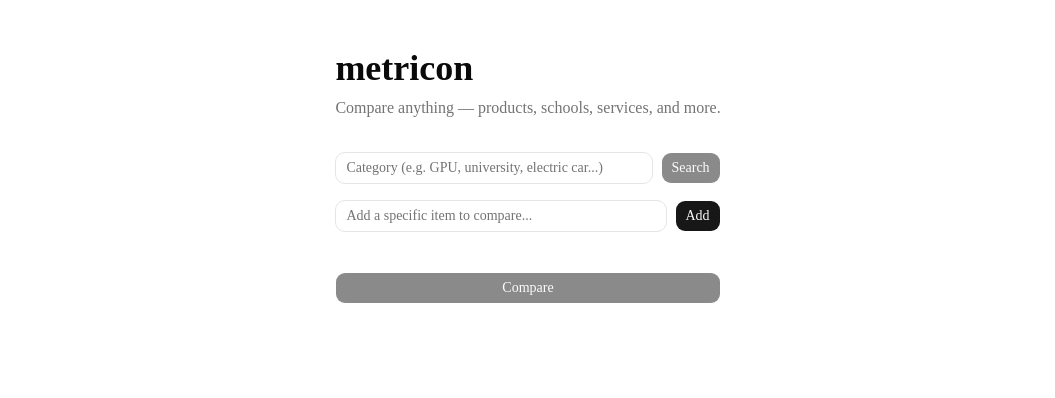
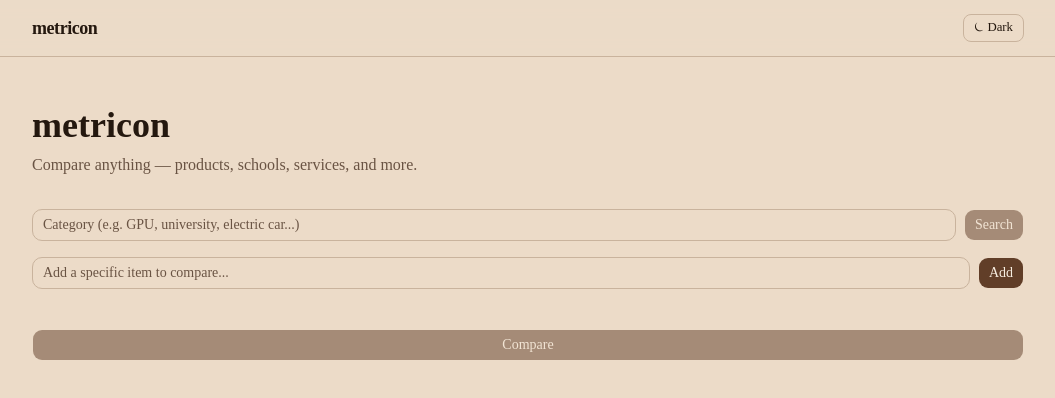
Before and after one commit to brimatt16219/metricon, a Next.js app in the folder frontend/: page / in a window 1280 px wide. Shown: the top 398 px of the page, without its empty margins (112-1167 px from the left). Built offline with nearby package versions, Linux system fonts and the light colour scheme.

Commit message:
feat: add warm beige/brown theme with dark mode toggle and navbar

```diff
--- a/frontend/package.json
+++ b/frontend/package.json
@@ -13,6 +13,7 @@
     "clsx": "^2.1.1",
     "lucide-react": "^1.21.0",
     "next": "16.2.9",
+    "next-themes": "^0.4.6",
     "radix-ui": "^1.6.0",
     "react": "19.2.4",
     "react-dom": "19.2.4",
--- a/frontend/src/app/globals.css
+++ b/frontend/src/app/globals.css
@@ -48,73 +48,75 @@
   --radius-4xl: calc(var(--radius) * 2.6);
 }
 
+/* ── Light mode: warm beige ── */
 :root {
-  --background: oklch(1 0 0);
-  --foreground: oklch(0.145 0 0);
-  --card: oklch(1 0 0);
-  --card-foreground: oklch(0.145 0 0);
-  --popover: oklch(1 0 0);
-  --popover-foreground: oklch(0.145 0 0);
-  --primary: oklch(0.205 0 0);
-  --primary-foreground: oklch(0.985 0 0);
-  --secondary: oklch(0.97 0 0);
-  --secondary-foreground: oklch(0.205 0 0);
-  --muted: oklch(0.97 0 0);
-  --muted-foreground: oklch(0.556 0 0);
-  --accent: oklch(0.97 0 0);
-  --accent-foreground: oklch(0.205 0 0);
+  --background: oklch(0.9 0.032 72);
+  --foreground: oklch(0.22 0.025 55);
+  --card: oklch(0.93 0.028 73);
+  --card-foreground: oklch(0.22 0.025 55);
+  --popover: oklch(0.93 0.028 73);
+  --popover-foreground: oklch(0.22 0.025 55);
+  --primary: oklch(0.4 0.06 52);
+  --primary-foreground: oklch(0.95 0.02 75);
+  --secondary: oklch(0.85 0.038 70);
+  --secondary-foreground: oklch(0.28 0.035 54);
+  --muted: oklch(0.87 0.034 71);
+  --muted-foreground: oklch(0.46 0.038 58);
+  --accent: oklch(0.81 0.046 68);
+  --accent-foreground: oklch(0.28 0.035 54);
   --destructive: oklch(0.577 0.245 27.325);
-  --border: oklch(0.922 0 0);
-  --input: oklch(0.922 0 0);
-  --ring: oklch(0.708 0 0);
-  --chart-1: oklch(0.87 0 0);
-  --chart-2: oklch(0.556 0 0);
-  --chart-3: oklch(0.439 0 0);
-  --chart-4: oklch(0.371 0 0);
-  --chart-5: oklch(0.269 0 0);
+  --border: oklch(0.78 0.04 68);
+  --input: oklch(0.78 0.04 68);
+  --ring: oklch(0.5 0.05 58);
+  --chart-1: oklch(0.55 0.12 55);
+  --chart-2: oklch(0.6 0.1 80);
+  --chart-3: oklch(0.65 0.08 110);
+  --chart-4: oklch(0.5 0.1 30);
+  --chart-5: oklch(0.7 0.09 200);
   --radius: 0.625rem;
-  --sidebar: oklch(0.985 0 0);
-  --sidebar-foreground: oklch(0.145 0 0);
-  --sidebar-primary: oklch(0.205 0 0);
-  --sidebar-primary-foreground: oklch(0.985 0 0);
-  --sidebar-accent: oklch(0.97 0 0);
-  --sidebar-accent-foreground: oklch(0.205 0 0);
-  --sidebar-border: oklch(0.922 0 0);
-  --sidebar-ring: oklch(0.708 0 0);
+  --sidebar: oklch(0.88 0.034 72);
+  --sidebar-foreground: oklch(0.22 0.025 55);
+  --sidebar-primary: oklch(0.4 0.06 52);
+  --sidebar-primary-foreground: oklch(0.95 0.02 75);
+  --sidebar-accent: oklch(0.85 0.038 70);
+  --sidebar-accent-foreground: oklch(0.28 0.035 54);
+  --sidebar-border: oklch(0.78 0.04 68);
+  --sidebar-ring: oklch(0.5 0.05 58);
 }
 
+/* ── Dark mode: deep brown ── */
 .dark {
-  --background: oklch(0.145 0 0);
-  --foreground: oklch(0.985 0 0);
-  --card: oklch(0.205 0 0);
-  --card-foreground: oklch(0.985 0 0);
-  --popover: oklch(0.205 0 0);
-  --popover-foreground: oklch(0.985 0 0);
-  --primary: oklch(0.922 0 0);
-  --primary-foreground: oklch(0.205 0 0);
-  --secondary: oklch(0.269 0 0);
-  --secondary-foreground: oklch(0.985 0 0);
-  --muted: oklch(0.269 0 0);
-  --muted-foreground: oklch(0.708 0 0);
-  --accent: oklch(0.269 0 0);
-  --accent-foreground: oklch(0.985 0 0);
+  --background: oklch(0.16 0.025 55);
+  --foreground: oklch(0.93 0.012 75);
+  --card: oklch(0.2 0.028 52);
+  --card-foreground: oklch(0.93 0.012 75);
+  --popover: oklch(0.2 0.028 52);
+  --popover-foreground: oklch(0.93 0.012 75);
+  --primary: oklch(0.78 0.04 72);
+  --primary-foreground: oklch(0.18 0.025 55);
+  --secondary: oklch(0.26 0.03 53);
+  --secondary-foreground: oklch(0.93 0.012 75);
+  --muted: oklch(0.25 0.028 53);
+  --muted-foreground: oklch(0.65 0.025 68);
+  --accent: oklch(0.28 0.032 52);
+  --accent-foreground: oklch(0.93 0.012 75);
   --destructive: oklch(0.704 0.191 22.216);
   --border: oklch(1 0 0 / 10%);
-  --input: oklch(1 0 0 / 15%);
-  --ring: oklch(0.556 0 0);
-  --chart-1: oklch(0.87 0 0);
-  --chart-2: oklch(0.556 0 0);
-  --chart-3: oklch(0.439 0 0);
-  --chart-4: oklch(0.371 0 0);
-  --chart-5: oklch(0.269 0 0);
-  --sidebar: oklch(0.205 0 0);
-  --sidebar-foreground: oklch(0.985 0 0);
-  --sidebar-primary: oklch(0.488 0.243 264.376);
-  --sidebar-primary-foreground: oklch(0.985 0 0);
-  --sidebar-accent: oklch(0.269 0 0);
-  --sidebar-accent-foreground: oklch(0.985 0 0);
+  --input: oklch(1 0 0 / 12%);
+  --ring: oklch(0.55 0.03 65);
+  --chart-1: oklch(0.7 0.1 60);
+  --chart-2: oklch(0.65 0.09 90);
+  --chart-3: oklch(0.6 0.08 120);
+  --chart-4: oklch(0.68 0.1 35);
+  --chart-5: oklch(0.72 0.08 210);
+  --sidebar: oklch(0.19 0.027 53);
+  --sidebar-foreground: oklch(0.93 0.012 75);
+  --sidebar-primary: oklch(0.78 0.04 72);
+  --sidebar-primary-foreground: oklch(0.18 0.025 55);
+  --sidebar-accent: oklch(0.26 0.03 53);
+  --sidebar-accent-foreground: oklch(0.93 0.012 75);
   --sidebar-border: oklch(1 0 0 / 10%);
-  --sidebar-ring: oklch(0.556 0 0);
+  --sidebar-ring: oklch(0.55 0.03 65);
 }
 
 @layer base {
--- a/frontend/src/app/layout.tsx
+++ b/frontend/src/app/layout.tsx
@@ -1,6 +1,8 @@
 import type { Metadata } from "next";
 import { Geist, Geist_Mono } from "next/font/google";
 import "./globals.css";
+import { ThemeProvider } from "@/components/ThemeProvider";
+import { Navbar } from "@/components/Navbar";
 
 const geistSans = Geist({
   variable: "--font-geist-sans",
@@ -13,8 +15,8 @@ const geistMono = Geist_Mono({
 });
 
 export const metadata: Metadata = {
-  title: "Create Next App",
-  description: "Generated by create next app",
+  title: "metricon — Compare Anything",
+  description: "AI-powered comparison tool for products, schools, services, and more.",
 };
 
 export default function RootLayout({
@@ -26,8 +28,14 @@ export default function RootLayout({
     <html
       lang="en"
       className={`${geistSans.variable} ${geistMono.variable} h-full antialiased`}
+      suppressHydrationWarning
     >
-      <body className="min-h-full flex flex-col">{children}</body>
+      <body className="min-h-full flex flex-col">
+        <ThemeProvider>
+          <Navbar />
+          <div className="flex-1">{children}</div>
+        </ThemeProvider>
+      </body>
     </html>
   );
 }
--- /dev/null
+++ b/frontend/src/components/Navbar.tsx
@@ -0,0 +1,12 @@
+import { ThemeToggle } from "@/components/ThemeToggle";
+
+export function Navbar() {
+  return (
+    <header className="w-full border-b bg-background/80 backdrop-blur-sm sticky top-0 z-50">
+      <div className="max-w-5xl mx-auto px-4 h-14 flex items-center justify-between">
+        <span className="font-bold text-lg tracking-tight">metricon</span>
+        <ThemeToggle />
+      </div>
+    </header>
+  );
+}
--- /dev/null
+++ b/frontend/src/components/ThemeProvider.tsx
@@ -0,0 +1,11 @@
+"use client";
+
+import { ThemeProvider as NextThemesProvider } from "next-themes";
+
+export function ThemeProvider({ children }: { children: React.ReactNode }) {
+  return (
+    <NextThemesProvider attribute="class" defaultTheme="light" enableSystem>
+      {children}
+    </NextThemesProvider>
+  );
+}
--- /dev/null
+++ b/frontend/src/components/ThemeToggle.tsx
@@ -0,0 +1,26 @@
+"use client";
+
+import { useTheme } from "next-themes";
+import { Button } from "@/components/ui/button";
+import { useEffect, useState } from "react";
+
+export function ThemeToggle() {
+  const { theme, setTheme } = useTheme();
+  const [mounted, setMounted] = useState(false);
+
+  useEffect(() => {
+    setMounted(true);
+  }, []);
+
+  if (!mounted) return null;
+
+  return (
+    <Button
+      variant="outline"
+      size="sm"
+      onClick={() => setTheme(theme === "dark" ? "light" : "dark")}
+    >
+      {theme === "dark" ? "☀ Light" : "⏾ Dark"}
+    </Button>
+  );
+}
```
Also changed, not shown: 1 other file (tests, documents, lock files or other folders).
